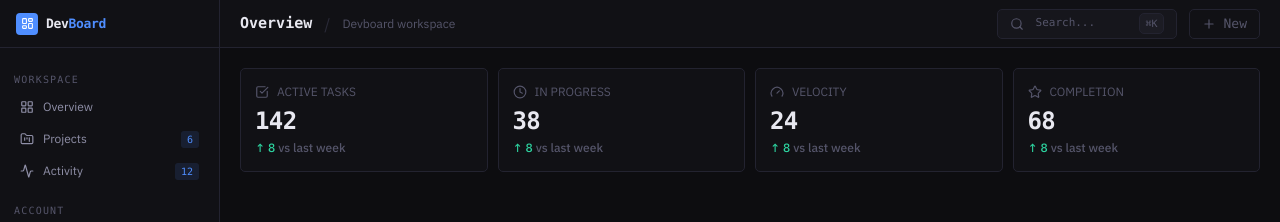
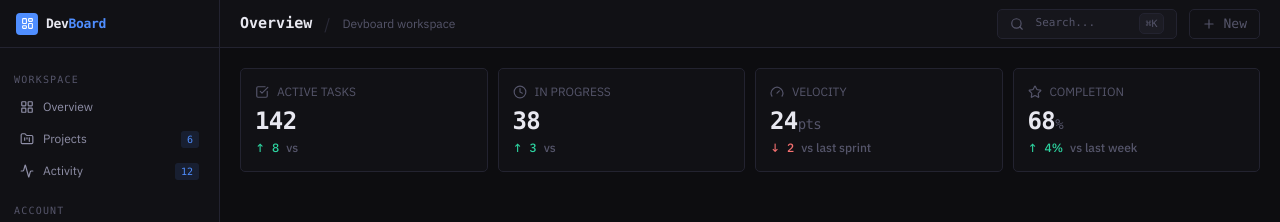
Before and after one commit to georgegoodluck/DevBoard, a Next.js app: page /overview in a window 1280 px wide. Shown: the top 222 px of the page. Built offline with nearby package versions, Linux system fonts and the light colour scheme.

Commit message:
feat(ui): update StatCard typography and units
Fixed variale syntax
removed unit gaps
added conditional arrows
fix bug in flex layout
fix font import in layout

```diff
--- a/app/globals.css
+++ b/app/globals.css
@@ -43,7 +43,7 @@
   body {
     background-color: var(--bg);
     color: var(--text);
-    font-family: "IBM Plex Sans", sans-serif;
+    font-family: var(--font-ibm-plex-sans), sans-serif;
     font-size: 13px;
     line-height: 1.5;
     -webkit-font-smoothing: antialiased;
--- a/app/layout.tsx
+++ b/app/layout.tsx
@@ -1,9 +1,25 @@
 import type { Metadata } from "next";
+import { IBM_Plex_Mono, IBM_Plex_Sans } from "next/font/google";
 import "./globals.css";
+
+const ibmPlexMono = IBM_Plex_Mono({
+  subsets: ["latin"],
+  weight: ["300", "400", "500", "600"],
+  variable: "--font-ibm-plex-mono",
+});
+
+const ibmPlexSans = IBM_Plex_Sans({
+  subsets: ["latin"],
+  weight: ["300", "400", "500", "600"],
+  variable: "--font-ibm-plex-sans",
+});
 
 export const metadata: Metadata = {
   title: "DevBoard",
   description: "Project & team collaboration dashboard",
+  icons: {
+    icon: "/icon.svg",
+  },
 };
 
 export default function RootLayout({
@@ -13,13 +29,9 @@ export default function RootLayout({
 }) {
   return (
     <html lang="en">
-      <head>
-        <link
-          href="https://fonts.googleapis.com/css2?family=IBM+Plex+Mono:wght@300;400;500;600&family=IBM+Plex+Sans:wght@300;400;500;600&display=swap"
-          rel="stylesheet"
-        />
-      </head>
-      <body>{children}</body>
+      <body className={`${ibmPlexSans.variable} ${ibmPlexMono.variable}`}>
+        {children}
+      </body>
     </html>
   );
 }
--- a/components/layout/overview/StatCard.tsx
+++ b/components/layout/overview/StatCard.tsx
@@ -4,6 +4,8 @@ type Props = {
   label: string;
   value: string;
   delta: string;
+  unit: string;
+  subLabel: string;
   deltaType: "up" | "down" | "neutral";
   icon: LucideIcon;
 };
@@ -12,29 +14,38 @@ export default function StatCard({
   label,
   value,
   delta,
+  unit,
+  subLabel,
   deltaType,
   icon: Icon,
 }: Props) {
   const deltaColor =
     deltaType === "up"
-      ? "text-[var(--green)]"
+      ? "text-(--green)"
       : deltaType === "down"
-        ? "text-[var(--red)]"
-        : "text-[var(--text3)]";
+        ? "text-(--red)"
+        : "text-(--text3)";
+  // Arrow logic
+  const arrow = deltaType === "up" ? "↑" : deltaType === "down" ? "↓" : "";
+
   return (
-    <div className="border rounded-[var(--radius)] p-[14px] border-[var(--border)] bg-[var(--bg1)]">
+    <div className="border rounded-(--radius) p-3.5 border-(--border) bg-(--bg1)">
       {/* Label */}
-      <div className="flex gap-2 items-center text-mono uppercase text-[12px] text-[var(--text3)] mb-2">
+      <div className="flex gap-2 items-center text-mono uppercase text-[12px] text-(--text3) mb-2">
         <Icon size={14} />
         {label}
       </div>
       {/* Value */}
-      <div className="flex gap-2 text-[var(--text1)] font-mono text-[24px] font-semibold tracking-tight leading-none">
+      <div className="flex items-baseline text(--text) font-mono text-[24px] font-semibold tracking-tight leading-none">
         {value}
+        {unit && (
+          <span className="text-[14px] text-(--text3) font-normal">{unit}</span>
+        )}
       </div>
       {/* Delta */}
-      <div className={`mt-[6px] text-[12px] font-medium ${deltaColor}`}>
-        {delta} <span className="text-[var(--text3)]"> vs last week</span>
+      <div className={`mt-1.5 text-[12px] font-medium ${deltaColor}`}>
+        {arrow} <span className="ml-1">{delta}</span>
+        <span className="text-(--text3) ml-1"> vs {subLabel}</span>
       </div>
     </div>
   );
--- a/components/layout/overview/StatGrid.tsx
+++ b/components/layout/overview/StatGrid.tsx
@@ -3,32 +3,40 @@ import StatCard from "./StatCard";
 
 export default function StatGrid() {
   return (
-    <div className="grid grid-cols-4 gap-[10px] mb-[16px] w-full">
+    <div className="grid grid-cols-4 gap-2.5 mb-4 w-full">
       <StatCard
         label="Active Tasks"
         value="142"
-        delta="↑ 8"
+        delta="8"
+        unit=""
+        subLabel=""
         deltaType="up"
         icon={SquareCheckBig}
       />
       <StatCard
         label="In Progress"
         value="38"
-        delta="↑ 8"
+        delta="3"
+        unit=""
+        subLabel=""
         deltaType="up"
         icon={Clock}
       />
       <StatCard
         label="Velocity"
         value="24"
-        delta="↑ 8"
-        deltaType="up"
+        delta="2"
+        unit="pts"
+        subLabel="last sprint"
+        deltaType="down"
         icon={Gauge}
       />
       <StatCard
         label="Completion"
         value="68"
-        delta="↑ 8"
+        delta="4%"
+        unit="%"
+        subLabel="last week"
         deltaType="up"
         icon={Star}
       />
```
